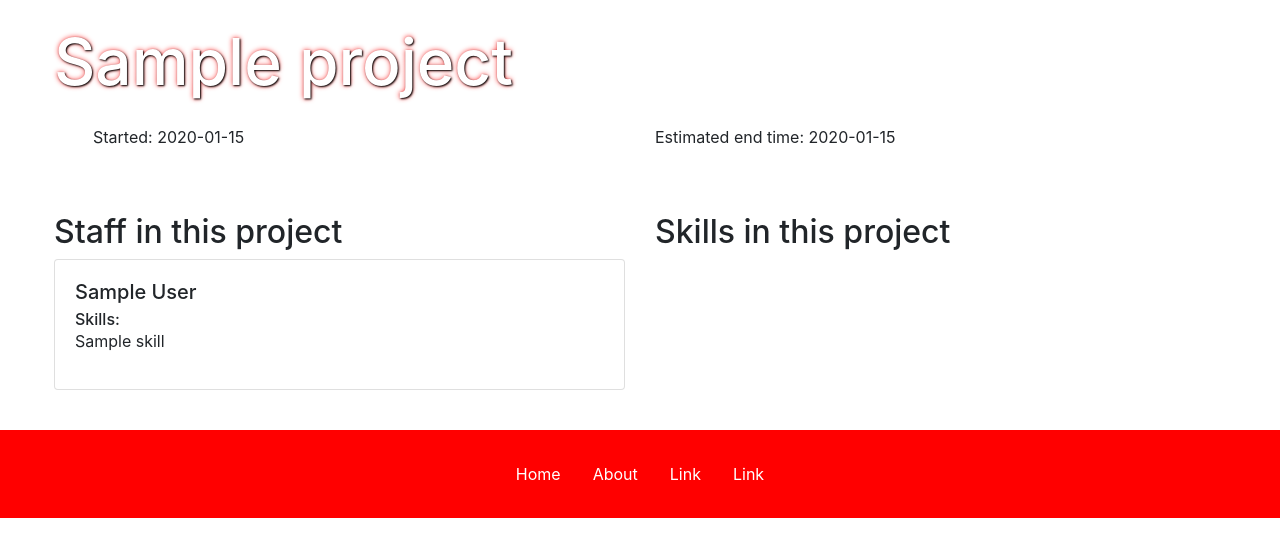
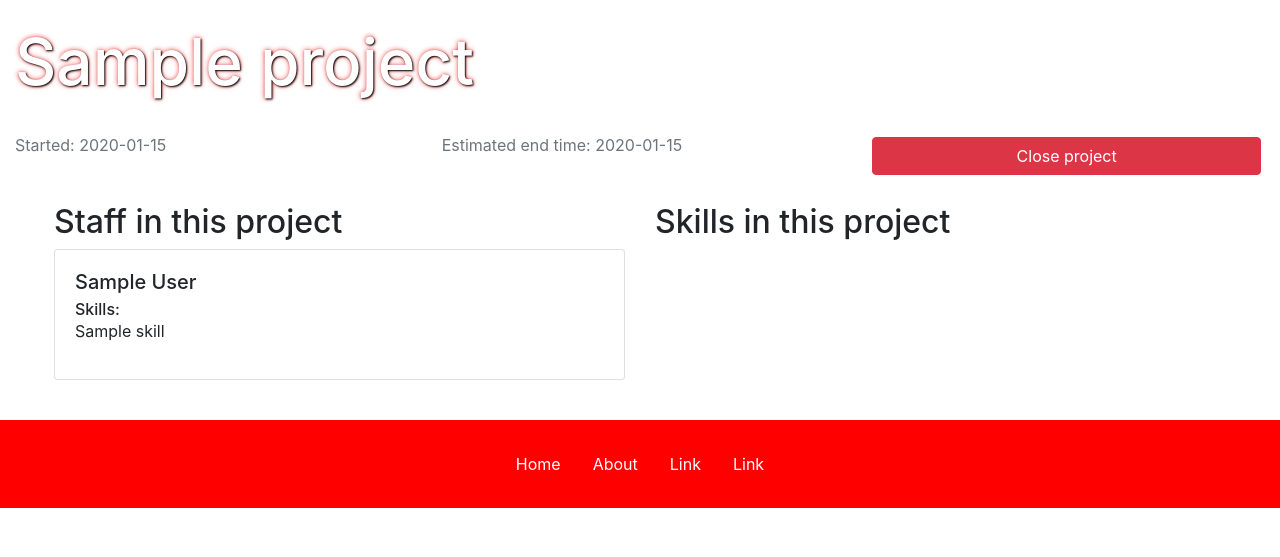
Before and after one commit to MiguelSombrero/skill-em-all, a Flask app: page /projects/1 in a window 1280 px wide. Shown: the part 56-613 px from the top of the page. Run offline with Flask 2, Linux system fonts and the light colour scheme; a user stored in the database is signed in; tables that the repository leaves empty hold one stand-in row (values such as "Sample post"); some libraries are stand-ins or nearby versions.

Commit message:
added functionality for closing (active=false) projects

```diff
--- a/application/projects/views.py
+++ b/application/projects/views.py
@@ -51,7 +51,7 @@
 def projects_add_staff(project_id, account_id):
     project = Project.query.get(project_id)
 
-    if not project.is_owned_by(account_id):
+    if not project.is_owned_by(current_user.id):
         return login_manager.unauthorized()
 
     account = Account.query.get(account_id)
@@ -59,3 +59,16 @@
     db.session.commit()
 
     return redirect(url_for("projects_manage", project_id=project_id))
+
+@app.route("/projects/<project_id>/update", methods=["POST"])
+@login_required
+def project_set_inactive(project_id):
+    project = Project.query.get(project_id)
+
+    if not project.is_owned_by(current_user.id):
+        return login_manager.unauthorized()
+
+    project.active = False
+    db.session.commit()
+
+    return redirect(url_for("projects_my"))
--- a/application/templates/accounts/account_profile.html
+++ b/application/templates/accounts/account_profile.html
@@ -16,7 +16,7 @@
 
     <form class="my-2 my-lg-0 p-1" method="POST" action="{{ url_for('accounts_delete', account_id=account.id) }}">
       <input type="submit" class="btn btn-danger my-2 my-sm-0" style="width: 100%;" value="Delete account"/>
-  </form>
+    </form>
   </div>
   <div class="col-12 col-md-8">
     <h2 class="text-center">Update your profile</h2>
--- a/application/templates/projects/project.html
+++ b/application/templates/projects/project.html
@@ -1,18 +1,22 @@
 {% extends "layout.html" %}
 
 {% block body %}
-<div class="row m-4">
+<div class="row mt-4 mb-4">
   <div class="col">
     <h1>{{ project.name }} </h1>
-
-    <div class="row m-4">
-      <div class="col-12 col-md-6">
-        <p>Started: {{ project.start_date }}</p>
-      </div>
-      <div class="col-12 col-md-6">
-        <p>Estimated end time: {{ project.end_date }}</p>
-      </div>
-    </div>
+  </div>
+</div>
+<div class="row">
+  <div class="col-12 col-md-4">
+    <p class="text-muted">Started: {{ project.start_date }}</p>
+  </div>
+  <div class="col-12 col-md-4">
+    <p class="text-muted">Estimated end time: {{ project.end_date }}</p>
+  </div>
+  <div class="col-12 col-md-4">
+    <form class="my-2 my-lg-0 p-1" method="POST" action="{{ url_for('project_set_inactive', project_id=project.id) }}">
+      <input type="submit" class="btn btn-danger my-2 my-sm-0" style="width: 100%;" value="Close project"/>
+    </form>
   </div>
 </div>
 <div class="row m-4">
```
